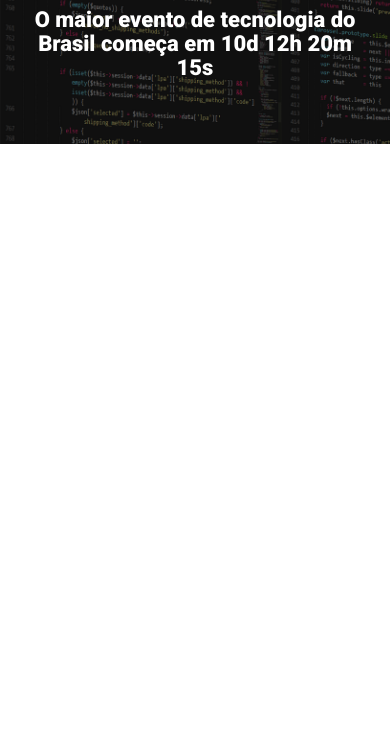
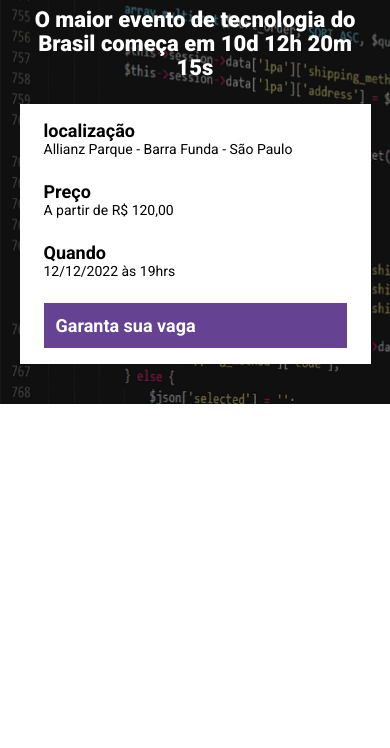
Before and after one commit to Marcolinuxx/ebac_tech_talks, a website built with Parcel: page src/index.html in a window 390 px wide. Shown: the part 96-844 px from the top of the page. Built offline with nearby package versions, Linux system fonts and the light colour scheme.

Commit message:
ajustando conteúdo e button

```diff
--- a/src/index.html
+++ b/src/index.html
@@ -17,6 +17,25 @@
             <p class="hero__text">
                 O maior evento de tecnologia do Brasil começa em 10d 12h 20m 15s
             </p>
+            <div class="infos-bar">
+                <ul class="infos-bar__infos">
+                    <li class="infos-bar__infos__item">
+                        <b>localização</b>
+                        Allianz Parque - Barra Funda - São Paulo
+                    </li>
+                    <li class="infos-bar__infos__item">
+                        <b>Preço</b>
+                        A partir de R$ 120,00
+                    </li>
+                    <li class="infos-bar__infos__item">
+                        <b>Quando</b>
+                        12/12/2022 às 19hrs
+                    </li>
+                </ul>
+                <a href="#" class="button button--primary">
+                    Garanta sua vaga
+                </a>
+            </div>
         </div>
 
     </header>
--- /dev/null
+++ b/src/styles/components/_buttons.scss
@@ -0,0 +1,24 @@
+.button {
+    padding: 12px;
+    font-size: 18px;
+    font-weight: bold;
+    text-decoration: none;
+    text-align: center;
+    white-space: nowrap;
+
+    &--primary {
+        color: #fff;
+        background-color: rgb(101, 67, 146);
+
+    }
+
+    @media (max-width: 640px) {
+        display: block;
+        width: 100%;
+    }
+
+    @media (max-width: 1024px) {
+        display: flex;
+        align-items: center;
+    }
+}
--- /dev/null
+++ b/src/styles/components/_infos_bar.scss
@@ -0,0 +1,41 @@
+.infos-bar {
+    padding: 16px 24px;
+    background-color: #fff;
+    display: flex;
+    justify-content: space-between;
+
+    &__infos {
+        display: flex;
+        gap: 40px;
+
+        &__item {
+            font-size: 14px;
+            color: #000;
+
+            b{
+                font-size: 18px;
+                display: block;
+                color:#000;
+            }
+        }
+    }
+
+    @media (max-width: 640px) {
+        display: block;
+
+        &__infos {
+            display: block;
+
+            &__item {
+                margin-bottom: 24px;
+            }
+        }
+
+    }
+
+    @media (max-width: 1024px) {
+        &__infos {
+            gap: 16px;
+        }
+    }
+}
--- a/src/styles/main.scss
+++ b/src/styles/main.scss
@@ -1,4 +1,6 @@
 @use 'hero';
+@use 'components/infos_bar';
+@use 'components/buttons';
 
 * {
     margin: 0;
@@ -6,6 +8,7 @@
     box-sizing: border-box;
     font-family: Roboto, sans-serif;
     color: #fff;
+    list-style: none;
 }
 
 .container {
```
